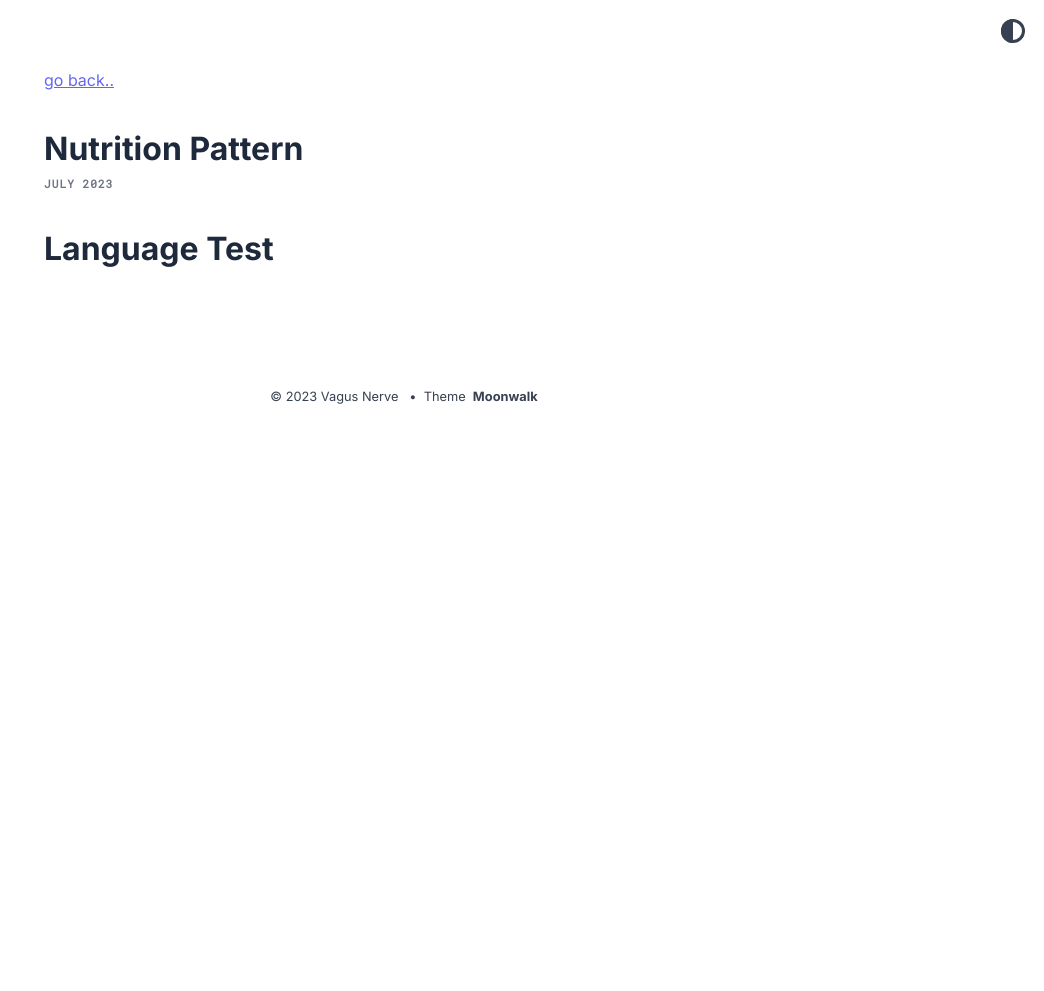
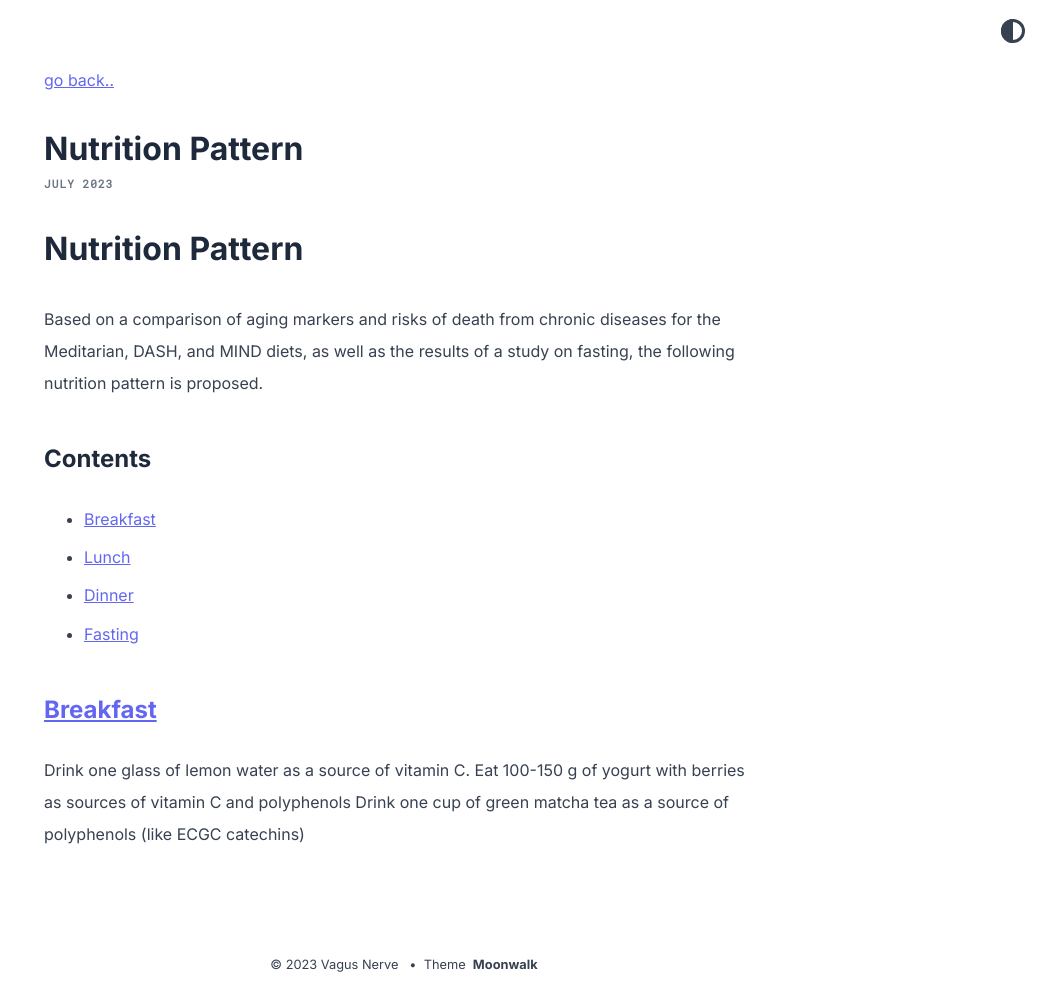
Before and after one commit to abhinavs/moonwalk, a Jekyll site: the page built from _posts/2023-07-24-nutrition-pattern.md, in a window 1280 px wide. Shown: the whole page, without its empty margins (236-1280 px from the left). Built offline with Jekyll 4.4.1, drawn with Linux system fonts in a browser that asks for light colours; before the commit the page ends 900 px from its top, so only the background shows below that.

Commit message:
Update 2023-07-24-nutrition-pattern.md

```diff
--- a/_posts/2023-07-24-nutrition-pattern.md
+++ b/_posts/2023-07-24-nutrition-pattern.md
@@ -2,4 +2,18 @@
 layout: post
 ---
 
-# Language Test
+# Nutrition Pattern
+
+Based on a comparison of aging markers and risks of death from chronic diseases for the Meditarian, DASH, and MIND diets, as well as the results of a study on fasting, the following nutrition pattern is proposed.
+
+## Contents
+- [Breakfast](#breakfast)
+- [Lunch](#lunch)
+- [Dinner](#dinner)
+- [Fasting](#fasting)
+
+## [Breakfast](breakfast)
+
+Drink one glass of lemon water as a source of vitamin C.
+Eat 100-150 g of yogurt with berries as sources of vitamin C and polyphenols
+Drink one cup of green matcha tea as a source of polyphenols (like ECGC catechins)
```
